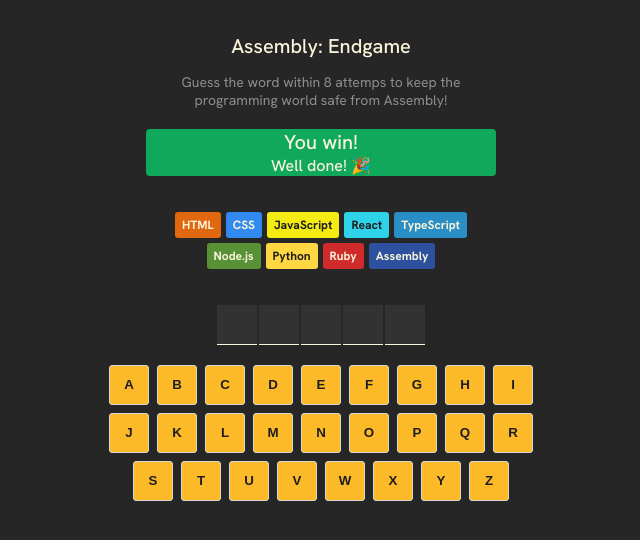
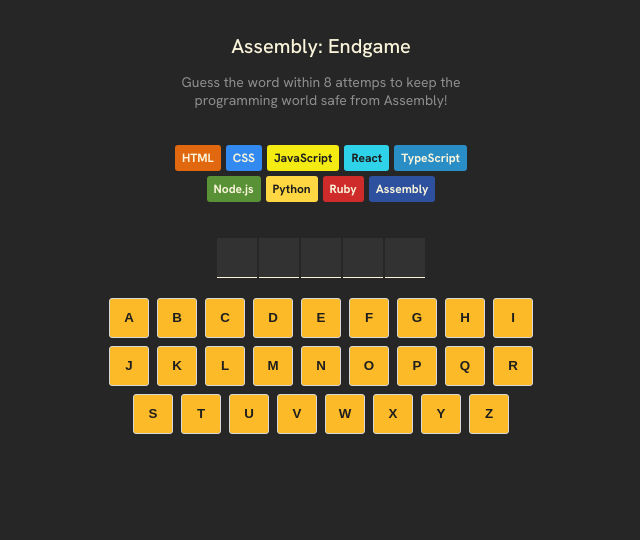
Before and after one commit to laporejero/assembly-endgame-project, a React (Vite) app: page / in a window 1280 px wide. Shown: the top 540 px of the page, without its empty margins (319-959 px from the left). Built offline with nearby package versions, Linux system fonts and the light colour scheme.

Commit message:
Game status update
different game status styles if game is won or lost

```diff
--- a/src/App.jsx
+++ b/src/App.jsx
@@ -80,7 +80,11 @@
   return (
     <>
       <Header />
-      <Status />
+      {isGameWon ?
+        <Status className='won' headline='You win!' message='Well done! 🎉' /> :
+        isGameLost &&
+          <Status className='lost' headline='Game over!' message='You lose! Better start learning Assembly 😭' />
+      }
       <div className='language-chips-container'>
         {languageElements}
       </div>
--- a/src/components/Status.jsx
+++ b/src/components/Status.jsx
@@ -1,8 +1,10 @@
-export default function Status() {
+import clsx from "clsx"
+
+export default function Status(props) {
     return (
-        <section className="game-status">
-            <h2>You win!</h2>
-            <p>Well done! 🎉</p>
+        <section className={clsx("game-status", props.className)}>
+            <h2>{props.headline}</h2>
+            <p>{props.message}</p>
         </section>
     )
 }
--- a/src/index.css
+++ b/src/index.css
@@ -34,7 +34,6 @@
 
 /* ------- GAME STATUS SECTION ------- */
 .game-status {
-  background-color: #10A95B;
   display: flex;
   flex-direction: column;
   align-items: center;
@@ -42,6 +41,14 @@
   border-radius: 4px;
   max-width: 350px;
   margin: 0 auto;
+}
+
+.game-status.won {
+  background-color: #10A95B;
+}
+
+.game-status.lost {
+  background-color: #BA2A2A;
 }
 
 .game-status > h2 {
```
